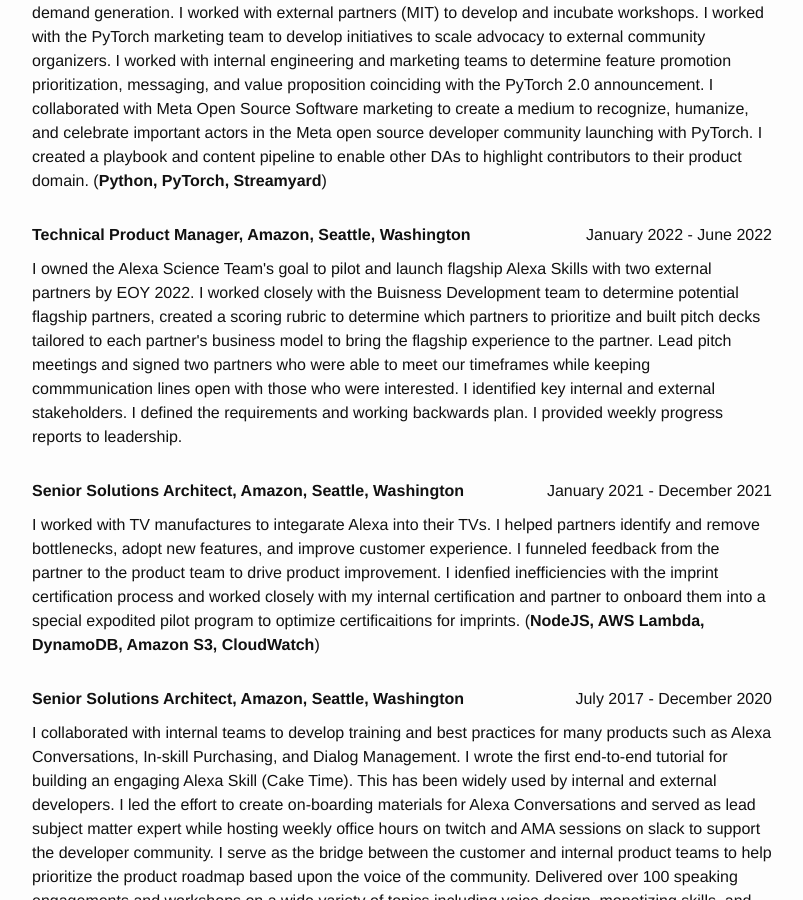
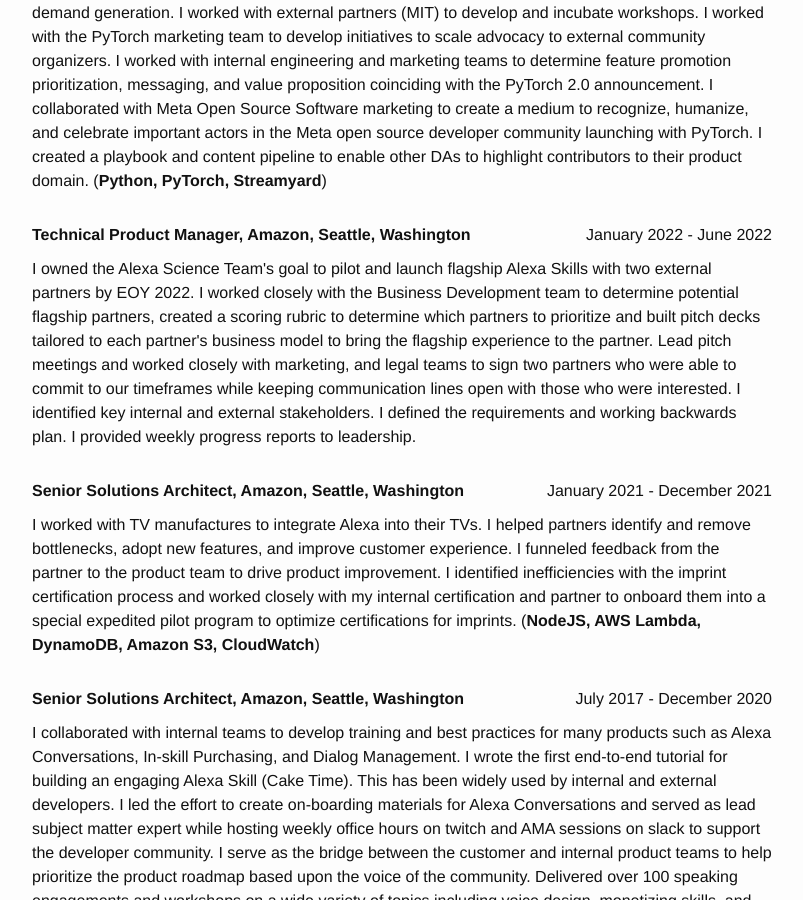
Before and after one commit to SleepyDeveloper/sleepydeveloper.github.io, a Jekyll site: the page built from index.html, in a window 1280 px wide and 900 px high, scrolled down 603 px. Shown: the whole window, without its empty margins (238-1041 px from the left). Built offline with Jekyll 4.4.1, drawn with Linux system fonts in a browser that asks for light colours; some of the changed text lies outside the part shown.

Commit message:
Updated experience descriptions.

```diff
--- a/_data/work-experience.yml
+++ b/_data/work-experience.yml
@@ -9,14 +9,14 @@
   title: Technical Product Manager
   location: Seattle, Washington
   duration: January 2022 - June 2022
-  description: I owned the Alexa Science Team's goal to pilot and launch flagship Alexa Skills with two external partners by EOY 2022. I worked closely with the Buisness Development team to determine potential flagship partners, created a scoring rubric to determine which partners to prioritize and built pitch decks tailored to each partner's business model to bring the flagship experience to the partner. Lead pitch meetings and signed two partners who were able to meet our timeframes while keeping commmunication lines open with those who were interested. I identified key internal and external stakeholders.  I defined the requirements and working backwards plan. I provided weekly progress reports to leadership.
+  description: I owned the Alexa Science Team's goal to pilot and launch flagship Alexa Skills with two external partners by EOY 2022. I worked closely with the Business Development team to determine potential flagship partners, created a scoring rubric to determine which partners to prioritize and built pitch decks tailored to each partner's business model to bring the flagship experience to the partner. Lead pitch meetings and worked closely with marketing, and legal teams to sign two partners who were able to commit to our timeframes while keeping communication lines open with those who were interested. I identified key internal and external stakeholders.  I defined the requirements and working backwards plan. I provided weekly progress reports to leadership.
   technologies:
 
 - company: Amazon
   title: Senior Solutions Architect
   location: Seattle, Washington
   duration: January 2021 - December 2021
-  description: I worked with TV manufactures to integarate Alexa into their TVs. I helped partners identify and remove bottlenecks, adopt new features, and improve customer experience. I funneled feedback from the partner to the product team to drive product improvement. I idenfied inefficiencies with the imprint certification process and worked closely with my internal certification and partner to onboard them into a special expodited pilot program to optimize certificaitions for imprints.
+  description: I worked with TV manufactures to integrate Alexa into their TVs. I helped partners identify and remove bottlenecks, adopt new features, and improve customer experience. I funneled feedback from the partner to the product team to drive product improvement. I identified inefficiencies with the imprint certification process and worked closely with my internal certification and partner to onboard them into a special expedited pilot program to optimize certifications for imprints.
   technologies: NodeJS, AWS Lambda, DynamoDB, Amazon S3, CloudWatch
 
 
@@ -59,12 +59,12 @@
   title: Senior Developer
   location: Los Angeles, CA
   duration: March 2009-August 2011
-  description: After learning the company's legacy API, I architected and led the new C# API development team. Created tools to analyze template source code and determined the set of mission critical APIs and broke the process into three phases. I bridged the gap between Engineering and Production by acting as a liaison training production how to use the new API and made improvements based on feedback. Using C# .NET's documentation tags and sandcastle, I generated new API documentation that could be updated automatically as new APIs were added. I also added new features to the CMS product.
+  description: Using my knowledge of the legacy VBScript API, I led the new C# API development project. I created tools to analyze template source code to determine mission critical APIs. I broke the project into three phases - p0, p1 and p2. I bridged the gap between Engineering and Production by acting as a liaison training production how to use the new API and made improvements based on feedback. I used C# .NET's documentation tags and sandcastle to generate new API documentation that could be updated automatically as new APIs were added.
   technologies: VBScript, C#/.NET, HTML, CSS, Javascript, Selenium
 
 - company: CrownPeak
   title: Associate Web Application Engineer
   location: Los Angeles, CA
   duration: September 2006-February 2009
-  description: I integrated client's websites into the CMS product via the VBScript API. Consulted with clients about things such as SEO and developed dynamic front-end features for their sites. My implementation of an AJAX event calendar became the de facto standard. After experiencing much frustration over the lack of up to date documentation, I got permission to work with the Engineering team to update the API documentation.  I participated in the hiring process and trained new employees how to use the API.
+  description: I acted as client account/project manager and developer. During the implementation phase I met regularly with clients to report progress, answer questions, and discuss solutions to SEO, Data Architecture, and front-end related questions. My implementation of an AJAX event calendar became the de facto standard for all clients who required an event calendar.  I became API documentation owner when I identified many missing and undocumented API functions from our internal docs. I worked with the engineering team to update the documentation.
   technologies: VBScript, PHP, C#/.NET, HTML, CSS, Javascript, Perl
```
